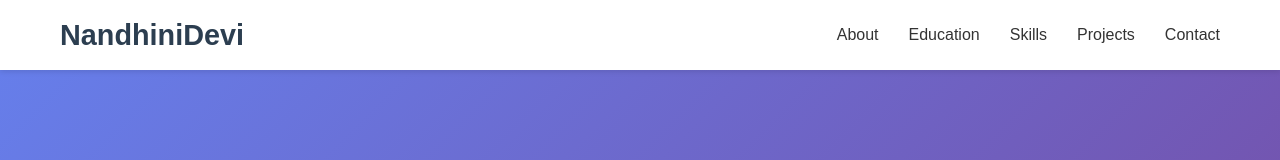
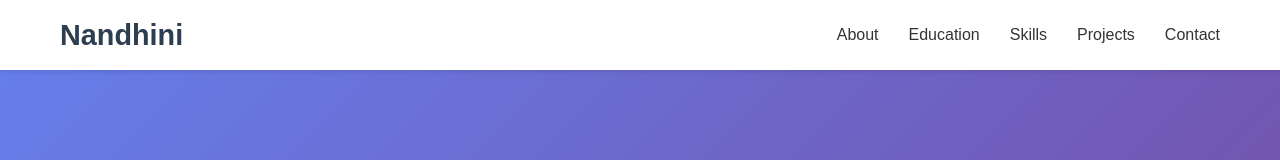
Before and after one commit to nandhinidevi16/portfolio, a plain HTML site: page index.html in a window 1280 px wide. Shown: the top 160 px of the page. Drawn offline with Linux system fonts and the light colour scheme.

Commit message:
Change logo name from 'NandhiniDevi' to 'Nandhini'

```diff
--- a/index.html
+++ b/index.html
@@ -10,7 +10,7 @@
     <header>
         <nav>
             <div class="nav-container">
-                <h1 class="logo">NandhiniDevi</h1>
+                <h1 class="logo">Nandhini</h1>
                 <ul class="nav-menu">
                     <li><a href="#about">About</a></li>
                     <li><a href="#education">Education</a></li>
```
